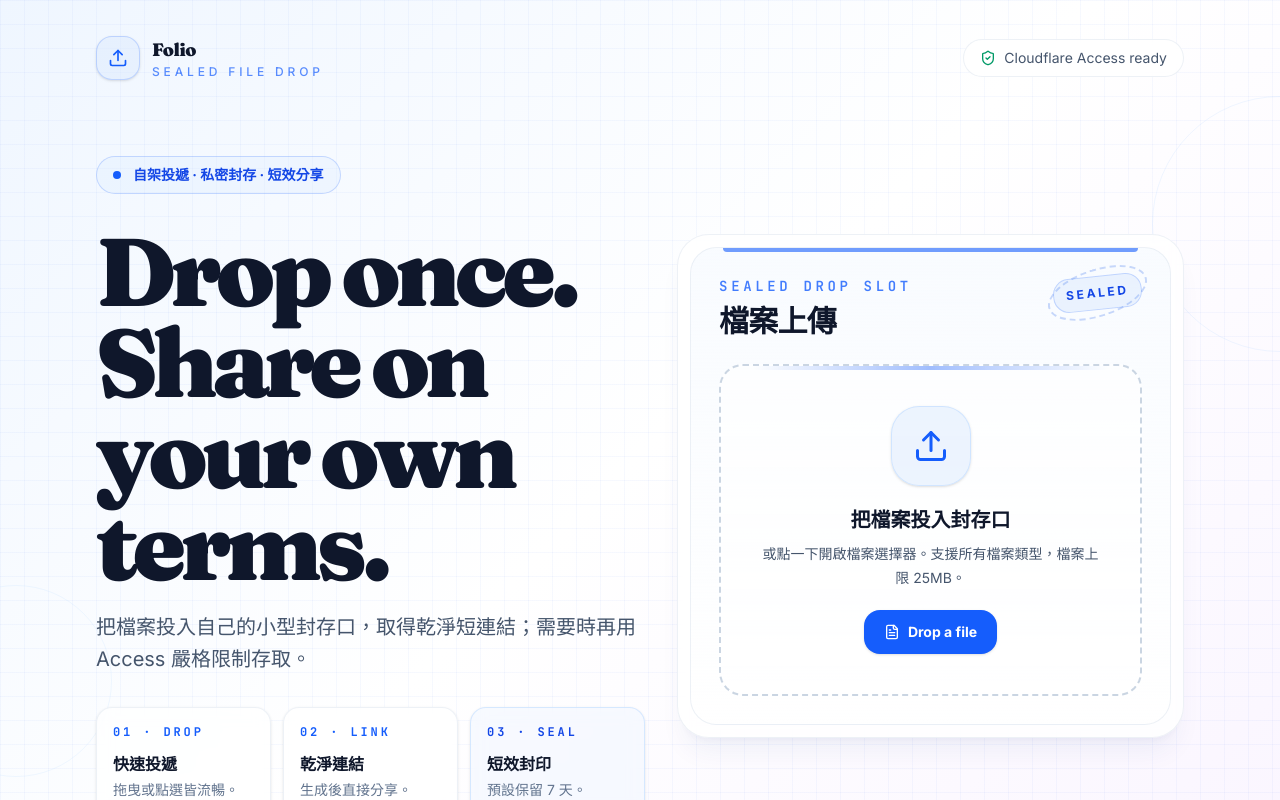
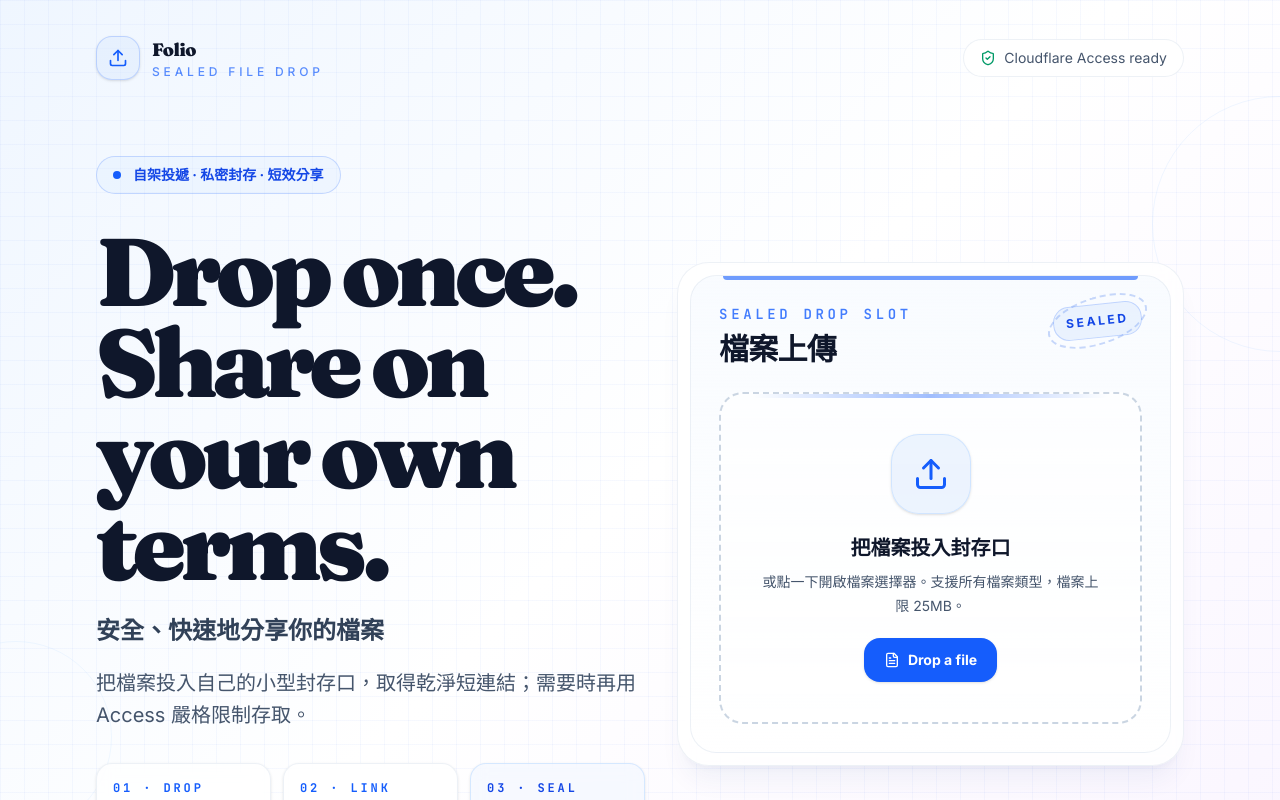
Before and after one commit to wei840222/folio, a Svelte app in the folder web/: page / in a window 1280 px wide. Shown: the top 800 px of the page. Built offline with nearby package versions, Linux system fonts and the light colour scheme.

Commit message:
feat: 添加中文副標題

```diff
--- a/web/src/App.svelte
+++ b/web/src/App.svelte
@@ -87,6 +87,9 @@
           <h1 class="max-w-3xl text-5xl font-black leading-[0.95] tracking-[-0.06em] text-slate-900 sm:text-7xl lg:text-8xl" style="font-family: 'Fraunces', serif;">
             Drop once.<br />Share on your own terms.
           </h1>
+          <h2 class="mt-6 text-2xl font-bold text-slate-700" style="font-family: 'Fraunces', serif;">
+            安全、快速地分享你的檔案
+          </h2>
           <p class="max-w-2xl text-lg leading-8 text-slate-600 sm:text-xl">
             把檔案投入自己的小型封存口，取得乾淨短連結；需要時再用 Access 嚴格限制存取。
           </p>
```
